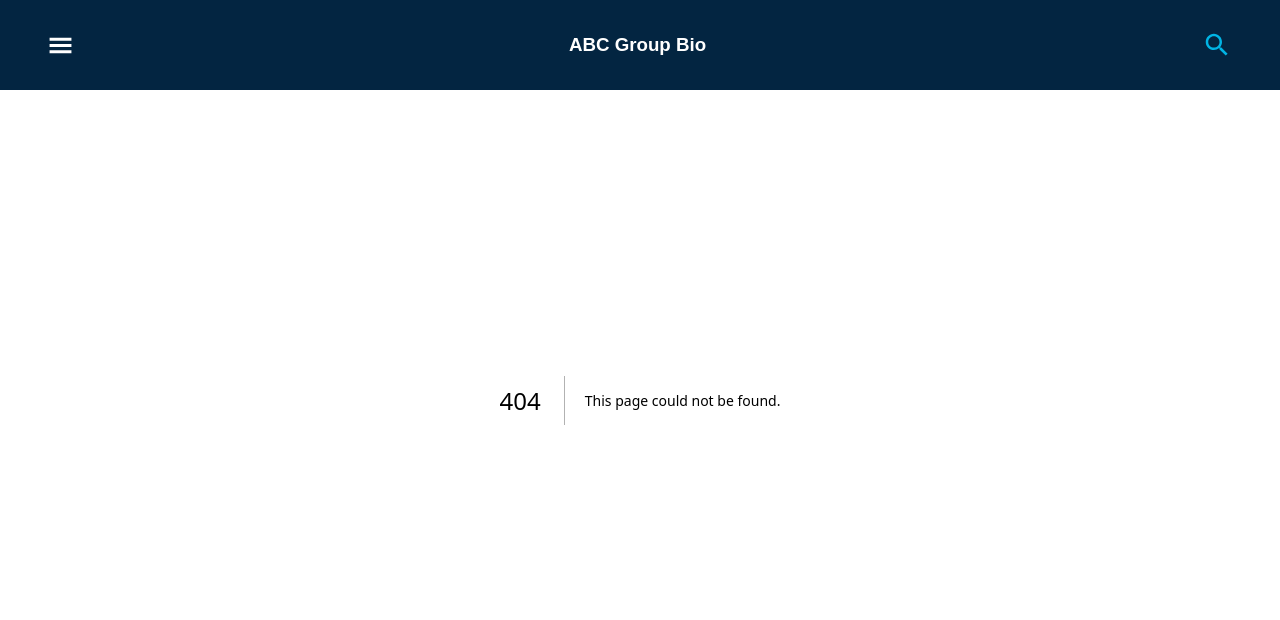
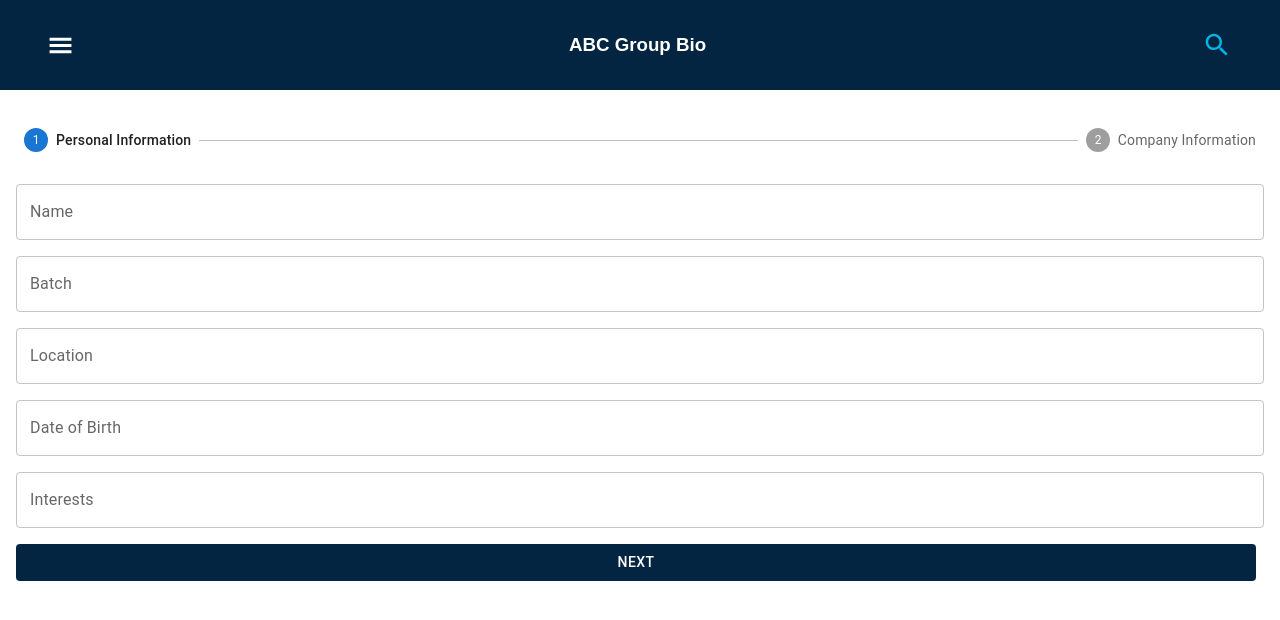
Before and after one commit to Anthoniselvi/group-bio, a Next.js app: page /form in a window 1280 px wide. Before the commit this address had no page. Shown: the top 620 px of the page. Built offline with nearby package versions, Linux system fonts and the light colour scheme.

Commit message:
stepper form added

```diff
--- /dev/null
+++ b/pages/form.js
@@ -0,0 +1,238 @@
+import * as React from "react";
+import Box from "@mui/material/Box";
+import Stepper from "@mui/material/Stepper";
+import Step from "@mui/material/Step";
+import StepButton from "@mui/material/StepButton";
+import Button from "@mui/material/Button";
+import Typography from "@mui/material/Typography";
+import TextField from "@mui/material/TextField"; // Import TextField from Material-UI
+
+const steps = ["Personal Information", "Company Information"];
+
+export default function HorizontalNonLinearStepper() {
+  const [activeStep, setActiveStep] = React.useState(0);
+  const [completed, setCompleted] = React.useState({});
+
+  // Add state variables to hold form data for each step
+  const [formDataStep1, setFormDataStep1] = React.useState({
+    name: "",
+    batch: "",
+    location: "",
+    dob: "",
+    interests: "",
+    photo: "",
+  });
+
+  const [formDataStep2, setFormDataStep2] = React.useState({
+    designation: "",
+    company: "",
+    industry: "",
+    offers: "",
+  });
+
+  const handleNext = () => {
+    // Update the next step logic based on the active step
+    if (activeStep === 0) {
+      // Handle data collection for Step 1
+      // You can validate the data here before proceeding to the next step
+      setActiveStep(activeStep + 1);
+    } else if (activeStep === 1) {
+      // Handle data collection for Step 2
+      // You can validate the data here before submitting the form
+      handleComplete(); // Automatically complete the second step
+    }
+  };
+
+  const handleStep = (step) => () => {
+    setActiveStep(step);
+  };
+
+  const handleComplete = () => {
+    const newCompleted = completed;
+    newCompleted[activeStep] = true;
+    setCompleted(newCompleted);
+
+    // Log form data for Step 1 and Step 2
+    console.log("Step 1 Data:", formDataStep1);
+    console.log("Step 2 Data:", formDataStep2);
+    handleReset();
+    // handleNext();
+  };
+
+  const handleReset = () => {
+    setActiveStep(0);
+    setCompleted({});
+    setFormDataStep1({
+      name: "",
+      batch: "",
+      location: "",
+      dob: "",
+      interests: "",
+      photo: "",
+    });
+    setFormDataStep2({
+      designation: "",
+      company: "",
+      offers: "",
+    });
+  };
+
+  return (
+    <Box sx={{ width: "100%", padding: "1rem", paddingTop: "8rem" }}>
+      <Stepper nonLinear activeStep={activeStep}>
+        {steps.map((label, index) => (
+          <Step key={label} completed={completed[index]}>
+            <StepButton color="inherit" onClick={handleStep(index)}>
+              {label}
+            </StepButton>
+          </Step>
+        ))}
+      </Stepper>
+      <div style={{ paddingTop: "2rem" }}>
+        {activeStep === 0 && (
+          <div
+            style={{ display: "flex", flexDirection: "column", gap: "1rem" }}
+          >
+            {/* <Typography sx={{ mt: 2, mb: 1, py: 1 }}>Step 1</Typography> */}
+            {/* Render input fields for Step 1 */}
+            <TextField
+              label="Name"
+              value={formDataStep1.name}
+              onChange={(e) =>
+                setFormDataStep1((prevData) => ({
+                  ...prevData,
+                  name: e.target.value,
+                }))
+              }
+            />
+            <TextField
+              label="Batch"
+              value={formDataStep1.batch}
+              onChange={(e) =>
+                setFormDataStep1((prevData) => ({
+                  ...prevData,
+                  batch: e.target.value,
+                }))
+              }
+            />
+            <TextField
+              label="Location"
+              value={formDataStep1.location}
+              onChange={(e) =>
+                setFormDataStep1((prevData) => ({
+                  ...prevData,
+                  location: e.target.value,
+                }))
+              }
+            />
+            <TextField
+              label="Date of Birth"
+              value={formDataStep1.dob}
+              onChange={(e) =>
+                setFormDataStep1((prevData) => ({
+                  ...prevData,
+                  dob: e.target.value,
+                }))
+              }
+            />
+            <TextField
+              label="Interests"
+              value={formDataStep1.interests}
+              onChange={(e) =>
+                setFormDataStep1((prevData) => ({
+                  ...prevData,
+                  interests: e.target.value,
+                }))
+              }
+            />
+            {/* Render other input fields for Step 1 */}
+            <Button
+              onClick={handleNext}
+              sx={{
+                mr: 1,
+                backgroundColor: "#032541",
+                color: "#fff",
+                "&:hover": { backgroundColor: "#01b4e4", color: "#121212" },
+              }}
+            >
+              Next
+            </Button>
+          </div>
+        )}
+
+        {activeStep === 1 && (
+          <div
+            style={{ display: "flex", flexDirection: "column", gap: "1rem" }}
+          >
+            {/* <Typography sx={{ mt: 2, mb: 1, py: 1 }}>Step 2</Typography> */}
+            {/* Render input fields for Step 2 */}
+            <TextField
+              label="Designation"
+              value={formDataStep2.designation}
+              onChange={(e) =>
+                setFormDataStep2((prevData) => ({
+                  ...prevData,
+                  designation: e.target.value,
+                }))
+              }
+            />
+            <TextField
+              label="Company"
+              value={formDataStep2.company}
+              onChange={(e) =>
+                setFormDataStep2((prevData) => ({
+                  ...prevData,
+                  company: e.target.value,
+                }))
+              }
+            />
+            <TextField
+              label="Industry"
+              value={formDataStep2.industry}
+              onChange={(e) =>
+                setFormDataStep2((prevData) => ({
+                  ...prevData,
+                  industry: e.target.value,
+                }))
+              }
+            />
+            <TextField
+              label="Offers"
+              value={formDataStep2.offers}
+              onChange={(e) =>
+                setFormDataStep2((prevData) => ({
+                  ...prevData,
+                  offers: e.target.value,
+                }))
+              }
+            />
+            {/* Render other input fields for Step 2 */}
+            <Button
+              onClick={handleComplete}
+              sx={{
+                mr: 1,
+                backgroundColor: "#032541",
+                color: "#fff",
+                "&:hover": { backgroundColor: "#01b4e4", color: "#121212" },
+              }}
+            >
+              Submit
+            </Button>
+          </div>
+        )}
+
+        {Object.keys(completed).length === steps.length && (
+          <React.Fragment>
+            <Typography sx={{ mt: 2, mb: 1 }}>
+              All steps completed - you&apos;re finished
+            </Typography>
+            <Box sx={{ display: "flex", flexDirection: "row", pt: 2 }}>
+              <Box sx={{ flex: "1 1 auto" }} />
+              <Button onClick={handleReset}>Reset</Button>
+            </Box>
+          </React.Fragment>
+        )}
+      </div>
+    </Box>
+  );
+}
```
